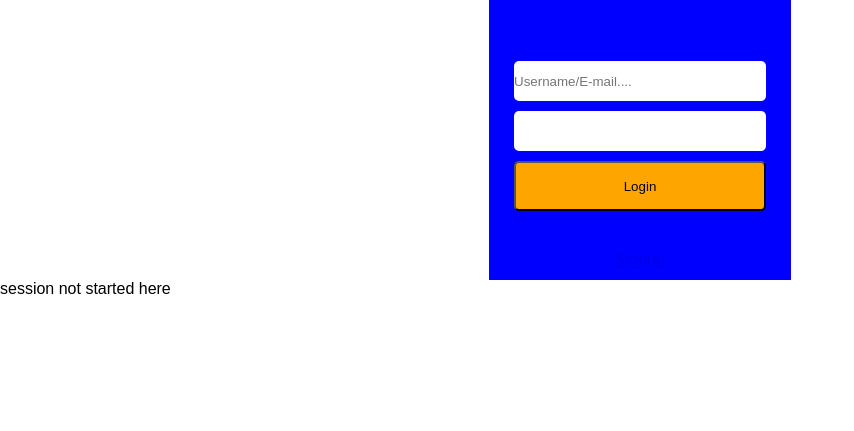
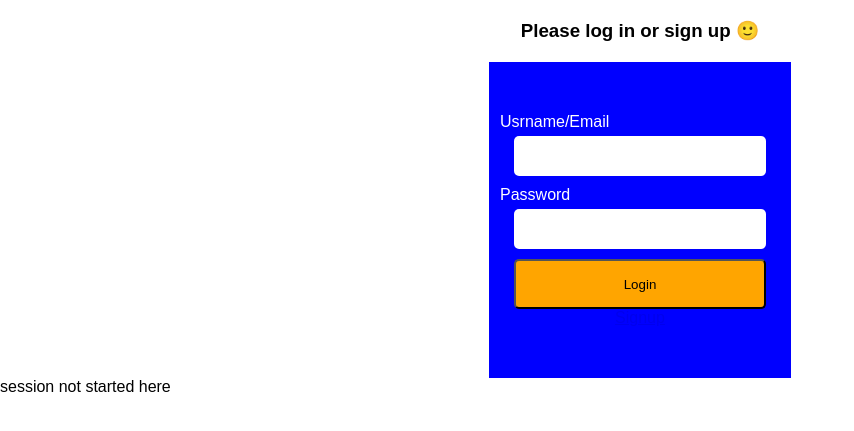
Before and after one commit to Joe-Powell/antisocial_media, a PHP site: page /post.php in a window 1280 px wide. Shown: the top 431 px of the page, without its empty margins (0-854 px from the left). Run offline with PHP 8.4, Linux system fonts and the light colour scheme; some libraries are stand-ins or nearby versions.

Commit message:
Update header.php

```diff
--- a/includes/header.php
+++ b/includes/header.php
@@ -15,16 +15,33 @@
         include "navbar.php";
 
     }else{
+        echo '<h3 class="login-status">Please log in or sign up &#x1F642;</h3>';
 
-echo ' <div class="contLogSignup"> <form class="form-login" action="index.php" method="post">
-                <input required type="text" name="unameEmail" id="" placeholder="Username/E-mail....">
-                <input required type="password" name="pwd" id="password" >
+echo ' <div class="contLogSignup">
+            <form class="form-login" action="index.php" method="post">
+                <label for="unameEmail">Usrname/Email</label>
+                <input required type="text" name="unameEmail" id="unameEmail" >
+                <label for="pwd">Password</label>
+                <input required type="password" name="pwd" id="pwd"  >
                 <button type="submit" name="login-submit">Login</button>
+                <a class="signup" href="register.php">Signup</a>
             </form>
 
-    <a class="signup" href="register.php">Signup</a> </div>';
+
+    </div>';
 
 }
 
 
+
+
+
+
+
+
+
+
+
+
+
 ?>
```
